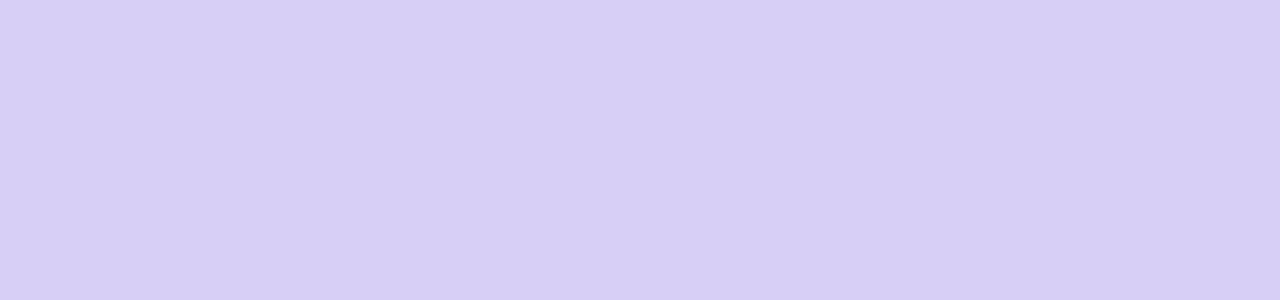
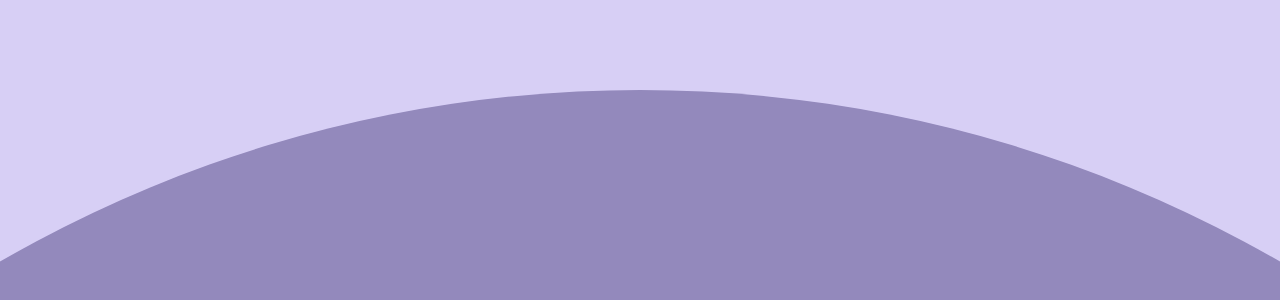
Before and after one commit to vienessewhirl/amethyst-derg, a React (Vite) app: page / in a window 1280 px wide. Shown: the part 110-410 px from the top of the page. Built offline with nearby package versions, Linux system fonts and the light colour scheme.

Commit message:
Styling for background, typo fix in index.css

```diff
--- a/src/components/Temp.jsx
+++ b/src/components/Temp.jsx
@@ -1,6 +1,8 @@
 // Temp Component
 export default function Temp() {
   return (
-    <div className="relative min-h-screen flex items-center justify-center pt-16 sm:pt-20 px-4 sm:px-6 lg:px-8 overflow-hidden bg-amethystlight"></div>
+    <section className="relative min-h-screen pt-16 sm:pt-20 px-0 overflow-hidden bg-amethystlight">
+      <div className="absolute left-1/2 -translate-x-1/2 top-1/4 w-[200%] aspect-square rounded-full bg-amethystdark"></div>
+    </section>
   );
 }
--- a/src/index.css
+++ b/src/index.css
@@ -4,7 +4,7 @@
 /* Custom Theme Colors */
 @theme {
   --color-amethystlight: #d7cff5;
-  --color-amthystdark: #9389bc;
+  --color-amethystdark: #9389bc;
 }
 
 /* Custom Animations */
```
